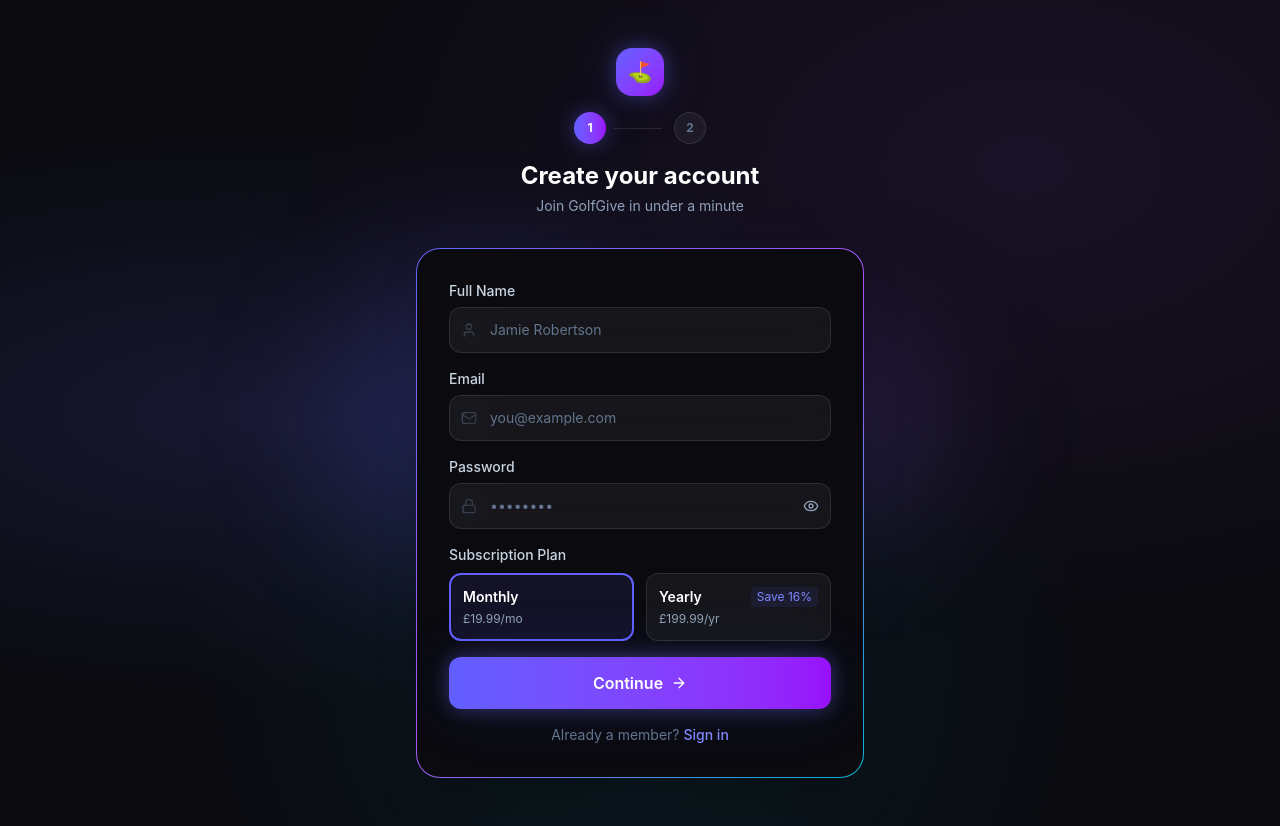
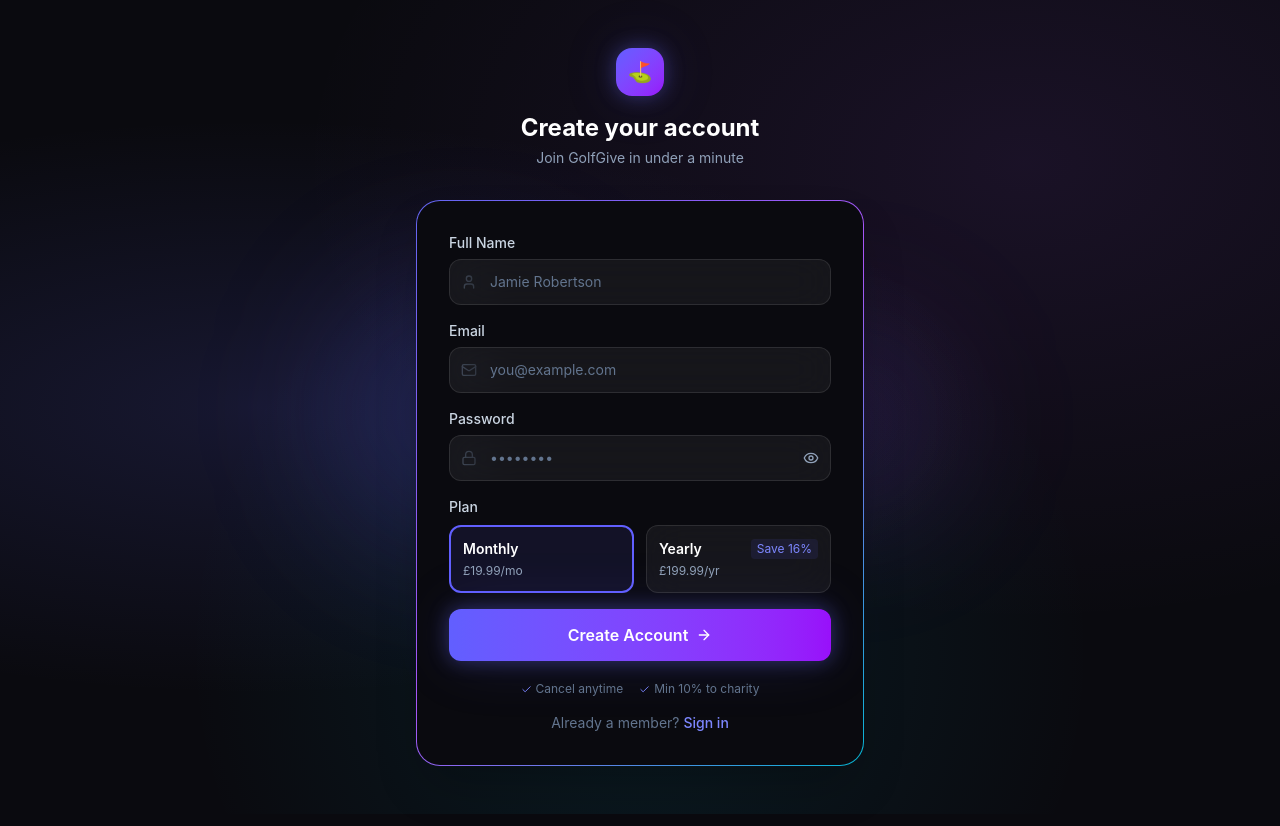
Before and after one commit to JASWANTH-JAS-PNG/digi-heros, a Next.js app: page /signup in a window 1280 px wide. Built offline with nearby package versions, Linux system fonts and the light colour scheme.

Commit message:
Simplify signup to single step, remove charity selection during signup

```diff
--- a/src/app/signup/page.tsx
+++ b/src/app/signup/page.tsx
@@ -2,45 +2,24 @@
 import { useState, Suspense } from 'react'
 import Link from 'next/link'
 import { useRouter, useSearchParams } from 'next/navigation'
-import { motion, AnimatePresence } from 'framer-motion'
+import { motion } from 'framer-motion'
 import { Mail, Lock, User, Eye, EyeOff, ArrowRight, AlertCircle, Check } from 'lucide-react'
 import { createClient } from '@/lib/supabase/client'
+
 function SignupForm() {
   const router = useRouter()
   const params = useSearchParams()
-  const [step, setStep] = useState(1)
   const [showPwd, setShowPwd] = useState(false)
   const [form, setForm] = useState({
     fullName: '',
     email: '',
     password: '',
     plan: params.get('plan') || 'monthly',
-    charityId: '',
-    charityPct: 10,
   })
-  const [charities, setCharities] = useState<any[]>([])
-  const [charitiesLoading, setCharitiesLoading] = useState(false)
   const [error, setError] = useState('')
   const [loading, setLoading] = useState(false)
 
-  async function loadCharities() {
-    setCharitiesLoading(true)
-    try {
-      const supabase = createClient()
-      const { data } = await supabase.from('charities').select('id, name, description').eq('is_active', true)
-      setCharities(data || [])
-    } catch {
-      setCharities([])
-    } finally {
-      setCharitiesLoading(false)
-    }
-  }
-
-  async function handleStep1(e: React.FormEvent) {
-    e.preventDefault()
-    setStep(2)
-    await loadCharities()
-  }
+  const update = (k: string, v: any) => setForm(f => ({ ...f, [k]: v }))
 
   async function handleSignup(e: React.FormEvent) {
     e.preventDefault()
@@ -49,7 +28,6 @@ function SignupForm() {
 
     try {
       const supabase = createClient()
-
       const { data, error: err } = await supabase.auth.signUp({
         email: form.email,
         password: form.password,
@@ -59,36 +37,28 @@ function SignupForm() {
         },
       })
 
-      if (err) { setError(err.message); setLoading(false); return }
+      if (err) { setError(err.message); return }
 
       if (data.user) {
-        await supabase.from('profiles').update({
-          selected_charity_id: form.charityId || null,
-          charity_percentage: form.charityPct,
-        }).eq('id', data.user.id)
-
         try {
           const res = await fetch('/api/subscriptions/checkout', {
             method: 'POST',
             headers: { 'Content-Type': 'application/json' },
             body: JSON.stringify({ plan: form.plan, userId: data.user.id, email: form.email }),
           })
-          const { url } = await res.json()
-          if (url) { window.location.href = url; return }
+          const json = await res.json()
+          if (json.url) { window.location.href = json.url; return }
         } catch {
-          // Stripe not configured — go to dashboard
+          // Stripe not configured yet
         }
-
         router.push('/dashboard')
       }
     } catch {
-      setError('Unable to connect. Please check your internet connection or try again later.')
+      setError('Unable to connect. Please try again later.')
     } finally {
       setLoading(false)
     }
   }
-
-  const update = (k: string, v: any) => setForm(f => ({ ...f, [k]: v }))
 
   return (
     <div className="min-h-screen animated-bg flex items-center justify-center px-4 py-12">
@@ -101,51 +71,28 @@ function SignupForm() {
         transition={{ duration: 0.5 }}
         className="relative z-10 w-full max-w-md"
       >
-        {/* Header */}
         <div className="text-center mb-8">
           <Link href="/" className="inline-flex items-center gap-2 mb-4">
             <div className="w-12 h-12 rounded-2xl bg-gradient-to-br from-indigo-500 to-purple-600 flex items-center justify-center neon-indigo">
               <span className="text-xl">⛳</span>
             </div>
           </Link>
-          {/* Step indicators */}
-          <div className="flex items-center justify-center gap-3 mb-4">
-            {[1, 2].map(s => (
-              <div key={s} className="flex items-center gap-2">
-                <div className={`w-8 h-8 rounded-full flex items-center justify-center text-xs font-bold transition-all ${
-                  step > s
-                    ? 'bg-gradient-to-r from-indigo-500 to-purple-600 text-white'
-                    : step === s
-                    ? 'bg-gradient-to-r from-indigo-500 to-purple-600 text-white neon-indigo'
-                    : 'glass border border-white/10 text-slate-500'
-                }`}>
-                  {step > s ? <Check size={14} /> : s}
-                </div>
-                {s < 2 && (
-                  <div className={`w-12 h-px transition-all ${step > s ? 'bg-indigo-500' : 'bg-white/10'}`} />
-                )}
-              </div>
-            ))}
-          </div>
-          <h1 className="text-2xl font-bold text-white">
-            {step === 1 ? 'Create your account' : 'Choose your charity'}
-          </h1>
-          <p className="text-slate-400 text-sm mt-1">
-            {step === 1 ? 'Join GolfGive in under a minute' : 'Select where your contribution goes'}
-          </p>
+          <h1 className="text-2xl font-bold text-white">Create your account</h1>
+          <p className="text-slate-400 text-sm mt-1">Join GolfGive in under a minute</p>
         </div>
 
         <div className="glass rounded-3xl p-8 border-gradient shadow-2xl">
-          <AnimatePresence mode="wait">
-            {step === 1 ? (
-              <motion.form
-                key="step1"
-                initial={{ opacity: 0, x: -20 }}
-                animate={{ opacity: 1, x: 0 }}
-                exit={{ opacity: 0, x: 20 }}
-                onSubmit={handleStep1}
-                className="space-y-4"
+          {error && (
+            <motion.div
+              initial={{ opacity: 0, y: -8 }}
+              animate={{ opacity: 1, y: 0 }}
+              className="flex items-center gap-2 px-4 py-3 rounded-xl bg-red-500/10 border border-red-500/30 text-red-400 text-sm mb-5"
             >
+              <AlertCircle size={15} className="flex-shrink-0" />{error}
+            </motion.div>
+          )}
+
+          <form onSubmit={handleSignup} className="space-y-4">
             {/* Full Name */}
             <div>
               <label className="text-sm font-medium text-slate-300 mb-1.5 block">Full Name</label>
@@ -202,9 +149,9 @@ function SignupForm() {
               </div>
             </div>
 
-                {/* Plan selector */}
+            {/* Plan */}
             <div>
-                  <label className="text-sm font-medium text-slate-300 mb-2 block">Subscription Plan</label>
+              <label className="text-sm font-medium text-slate-300 mb-2 block">Plan</label>
               <div className="grid grid-cols-2 gap-3">
                 {[
                   { id: 'monthly', label: 'Monthly', price: '£19.99/mo' },
@@ -222,9 +169,7 @@ function SignupForm() {
                   >
                     <div className="flex items-center justify-between mb-1">
                       <span className="font-semibold text-white text-sm">{p.label}</span>
-                          {p.badge && (
-                            <span className="text-xs bg-indigo-500/10 text-indigo-400 px-1.5 py-0.5 rounded">{p.badge}</span>
-                          )}
+                      {p.badge && <span className="text-xs bg-indigo-500/10 text-indigo-400 px-1.5 py-0.5 rounded">{p.badge}</span>}
                     </div>
                     <p className="text-slate-400 text-xs">{p.price}</p>
                   </button>
@@ -234,111 +179,28 @@ function SignupForm() {
 
             <motion.button
               type="submit"
-                  whileHover={{ scale: 1.02 }}
-                  whileTap={{ scale: 0.97 }}
-                  className="w-full flex items-center justify-center gap-2 py-3.5 rounded-xl bg-gradient-to-r from-indigo-500 to-purple-600 text-white font-semibold neon-indigo hover:from-indigo-400 hover:to-purple-500 transition-all mt-2"
+              disabled={loading}
+              whileHover={{ scale: loading ? 1 : 1.02 }}
+              whileTap={{ scale: loading ? 1 : 0.97 }}
+              className="w-full flex items-center justify-center gap-2 py-3.5 rounded-xl bg-gradient-to-r from-indigo-500 to-purple-600 text-white font-semibold neon-indigo hover:from-indigo-400 hover:to-purple-500 transition-all disabled:opacity-60 disabled:cursor-not-allowed mt-2"
             >
-                  Continue <ArrowRight size={16} />
+              {loading
+                ? <div className="w-5 h-5 border-2 border-white/30 border-t-white rounded-full animate-spin" />
+                : <><span>Create Account</span><ArrowRight size={16} /></>
+              }
             </motion.button>
+
+            <div className="flex items-center justify-center gap-4 text-xs text-slate-500 pt-1">
+              {['Cancel anytime', 'Min 10% to charity'].map(t => (
+                <span key={t} className="flex items-center gap-1"><Check size={11} className="text-indigo-400" />{t}</span>
+              ))}
+            </div>
 
             <p className="text-center text-sm text-slate-500">
               Already a member?{' '}
               <Link href="/login" className="text-indigo-400 hover:text-indigo-300 font-medium">Sign in</Link>
             </p>
-              </motion.form>
-            ) : (
-              <motion.form
-                key="step2"
-                initial={{ opacity: 0, x: 20 }}
-                animate={{ opacity: 1, x: 0 }}
-                exit={{ opacity: 0, x: -20 }}
-                onSubmit={handleSignup}
-                className="space-y-4"
-              >
-                <p className="text-sm text-slate-400">Select a charity to receive your contribution (min 10%).</p>
-
-                <div className="flex flex-col gap-2 max-h-52 overflow-y-auto pr-1">
-                  {charitiesLoading && (
-                    <div className="flex items-center justify-center gap-2 py-6 text-slate-500 text-sm">
-                      <div className="w-4 h-4 border-2 border-indigo-500/40 border-t-indigo-500 rounded-full animate-spin" />
-                      Loading charities…
-                    </div>
-                  )}
-                  {!charitiesLoading && charities.length === 0 && (
-                    <div className="text-center py-6 text-slate-500 text-sm glass rounded-xl border border-white/10">
-                      <p className="mb-1">No charities available yet.</p>
-                      <p className="text-xs text-slate-600">You can choose one after signing up.</p>
-                    </div>
-                  )}
-                  {charities.map(c => (
-                    <button
-                      key={c.id}
-                      type="button"
-                      onClick={() => update('charityId', c.id)}
-                      className={`text-left p-3 rounded-xl border-2 transition-all ${
-                        form.charityId === c.id
-                          ? 'border-indigo-500 bg-indigo-500/10'
-                          : 'border-white/10 hover:border-white/20 glass'
-                      }`}
-                    >
-                      <p className="font-medium text-white text-sm">{c.name}</p>
-                      <p className="text-xs text-slate-500 mt-0.5 line-clamp-2">{c.description}</p>
-                    </button>
-                  ))}
-                </div>
-
-                <div>
-                  <label className="block text-sm font-medium text-slate-300 mb-1.5">
-                    Charity Contribution:{' '}
-                    <span className="text-indigo-400">{form.charityPct}%</span>
-                  </label>
-                  <input
-                    type="range"
-                    min={10}
-                    max={100}
-                    value={form.charityPct}
-                    onChange={e => update('charityPct', +e.target.value)}
-                    className="w-full accent-indigo-500"
-                  />
-                  <div className="flex justify-between text-xs text-slate-600 mt-1">
-                    <span>10%</span><span>100%</span>
-                  </div>
-                </div>
-
-                {error && (
-                  <motion.div
-                    initial={{ opacity: 0, y: -8 }}
-                    animate={{ opacity: 1, y: 0 }}
-                    className="flex items-center gap-2 px-4 py-3 rounded-xl bg-red-500/10 border border-red-500/30 text-red-400 text-sm"
-                  >
-                    <AlertCircle size={15} className="flex-shrink-0" />
-                    {error}
-                  </motion.div>
-                )}
-
-                <motion.button
-                  type="submit"
-                  disabled={loading || (charities.length > 0 && !form.charityId)}
-                  whileHover={{ scale: loading ? 1 : 1.02 }}
-                  whileTap={{ scale: loading ? 1 : 0.97 }}
-                  className="w-full flex items-center justify-center gap-2 py-3.5 rounded-xl bg-gradient-to-r from-indigo-500 to-purple-600 text-white font-semibold neon-indigo hover:from-indigo-400 hover:to-purple-500 transition-all disabled:opacity-50 disabled:cursor-not-allowed"
-                >
-                  {loading
-                    ? <div className="w-5 h-5 border-2 border-white/30 border-t-white rounded-full animate-spin" />
-                    : <><span>Join GolfGive</span><ArrowRight size={16} /></>
-                  }
-                </motion.button>
-
-                <button
-                  type="button"
-                  onClick={() => setStep(1)}
-                  className="w-full text-sm text-slate-500 hover:text-slate-400 transition-colors"
-                >
-                  ← Back
-                </button>
-              </motion.form>
-            )}
-          </AnimatePresence>
+          </form>
         </div>
       </motion.div>
     </div>
```
Lines whose indentation alone changed are shown as unchanged.
